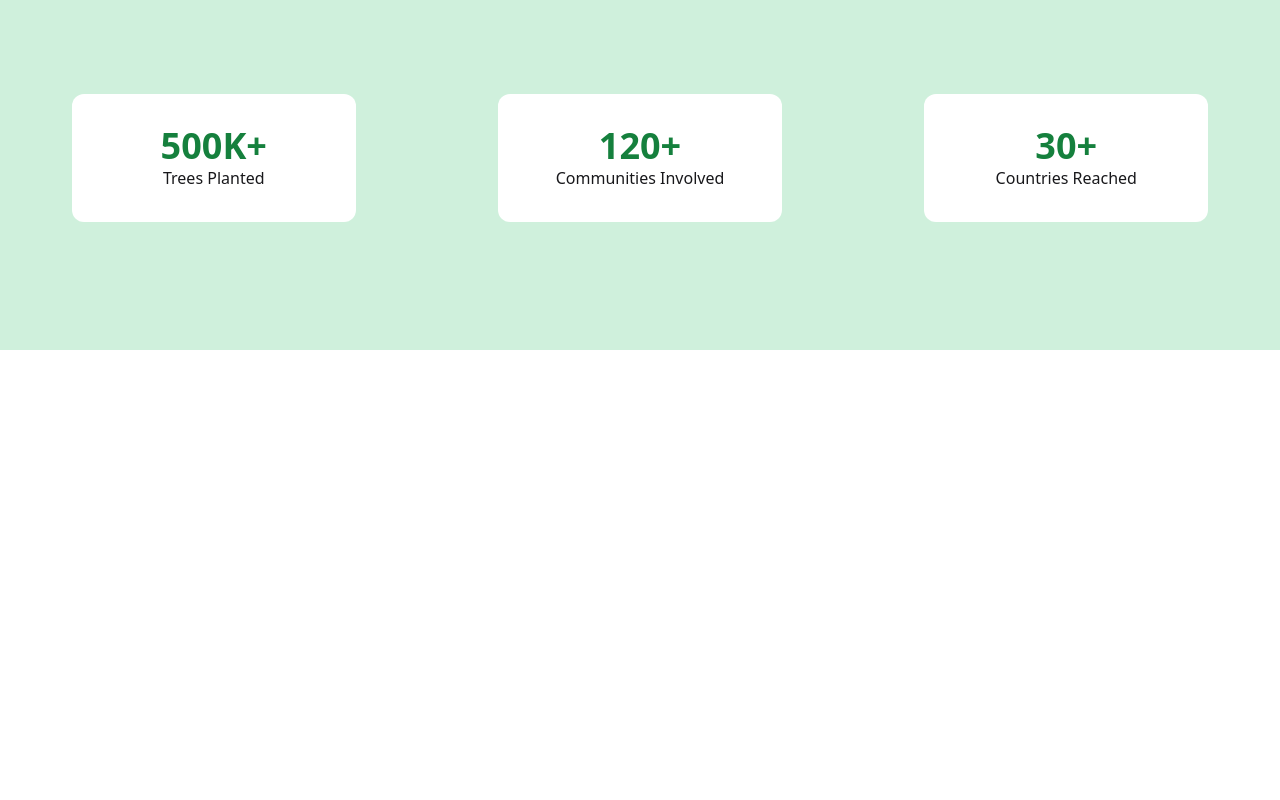
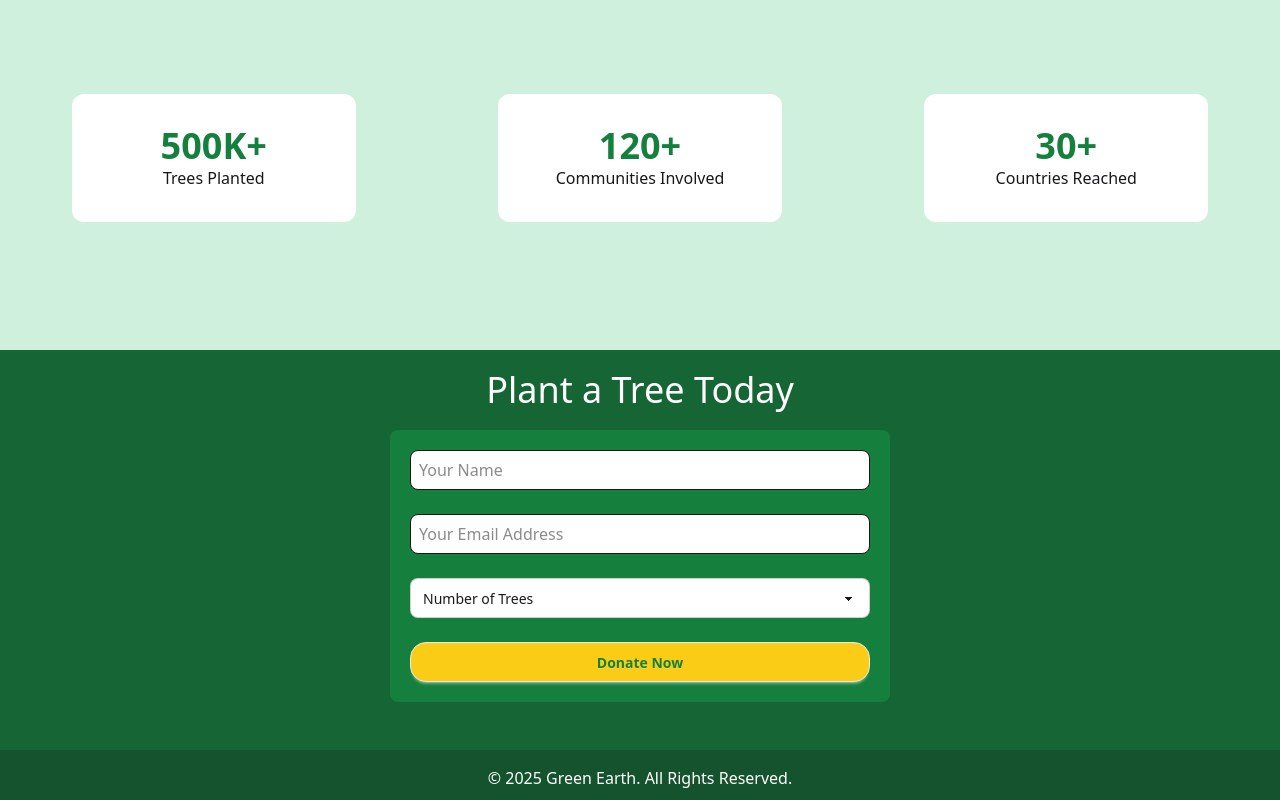
Before and after one commit to Niloy1234960/my-6-assignment-repo, a plain HTML site: page index.html in a window 1280 px wide. Shown: the part 1330-2130 px from the top of the page. Before the commit the page ends 1680 px from the top, so only its background shows below. Drawn offline with nearby package versions, Linux system fonts and the light colour scheme; no server answers.

Commit message:
added footer section

```diff
--- a/index.html
+++ b/index.html
@@ -163,7 +163,67 @@
         </div>
       </div>
     </section>
+    <!-- modal -->
+    <section>
+      <!-- Open the modal using ID.showModal() method -->
+      <!-- <button class="btn" onclick="my_modal_5.showModal()">open modal</button> -->
 
+      <dialog id="plant_modal" class="modal modal-bottom sm:modal-middle">
+        <div class="modal-box">
+          <div id="detiles-container"></div>
+          <div class="modal-action">
+            <form method="dialog">
+              <!-- if there is a button in form, it will close the modal -->
+              <button class="btn">Close</button>
+            </form>
+          </div>
+        </div>
+      </dialog>
+    </section>
+
+    <!-- input fild section -->
+    <section class="bg-[#166534] h-[400px]">
+      <h1 class="text-4xl text-center text-white p-5">Plant a Tree Today</h1>
+      <div class="flex justify-center items-center">
+        <div class="bg-[#15803D] rounded-lg w-[500px] p-5">
+          <input
+            class="w-full h-10 rounded-lg p-2 bg-white"
+            type="text"
+            name=""
+            id=""
+            placeholder="Your Name"
+          /><br />
+          <br />
+          <input
+            class="w-full h-10 rounded-lg p-2 bg-white"
+            type="email"
+            name=""
+            id=""
+            placeholder="Your Email Address"
+          />
+          <br />
+          <br />
+          <select class="select w-full rounded-lg">
+            <option disabled selected>Number of Trees</option>
+            <option>1 Tree - $5</option>
+            <option>5 Tree - $25</option>
+            <option>10 Tree - $50</option>
+          </select>
+          <br />
+          <br />
+          <button class="btn w-full rounded-2xl bg-[#FACC15] text-[#15803D]">
+            Donate Now
+          </button>
+        </div>
+      </div>
+    </section>
+
+    <!-- footer section -->
+    <footer class="bg-[#14532D] h-[50px] py-4">
+      <p class="text-white text-center">
+        © 2025 Green Earth. All Rights Reserved.
+      </p>
+    </footer>
 
     <script src="./index.js"></script>
   </body>
```
